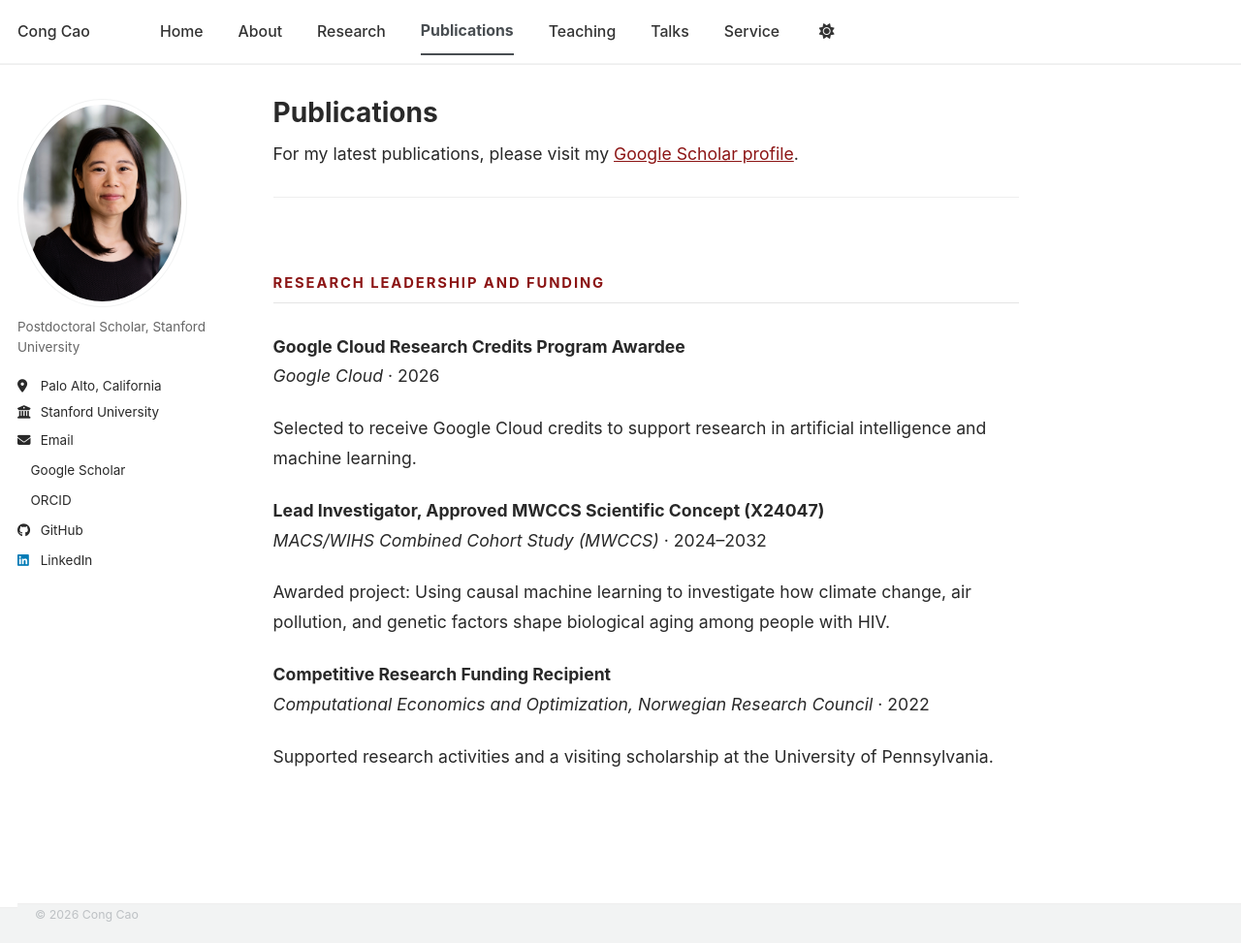
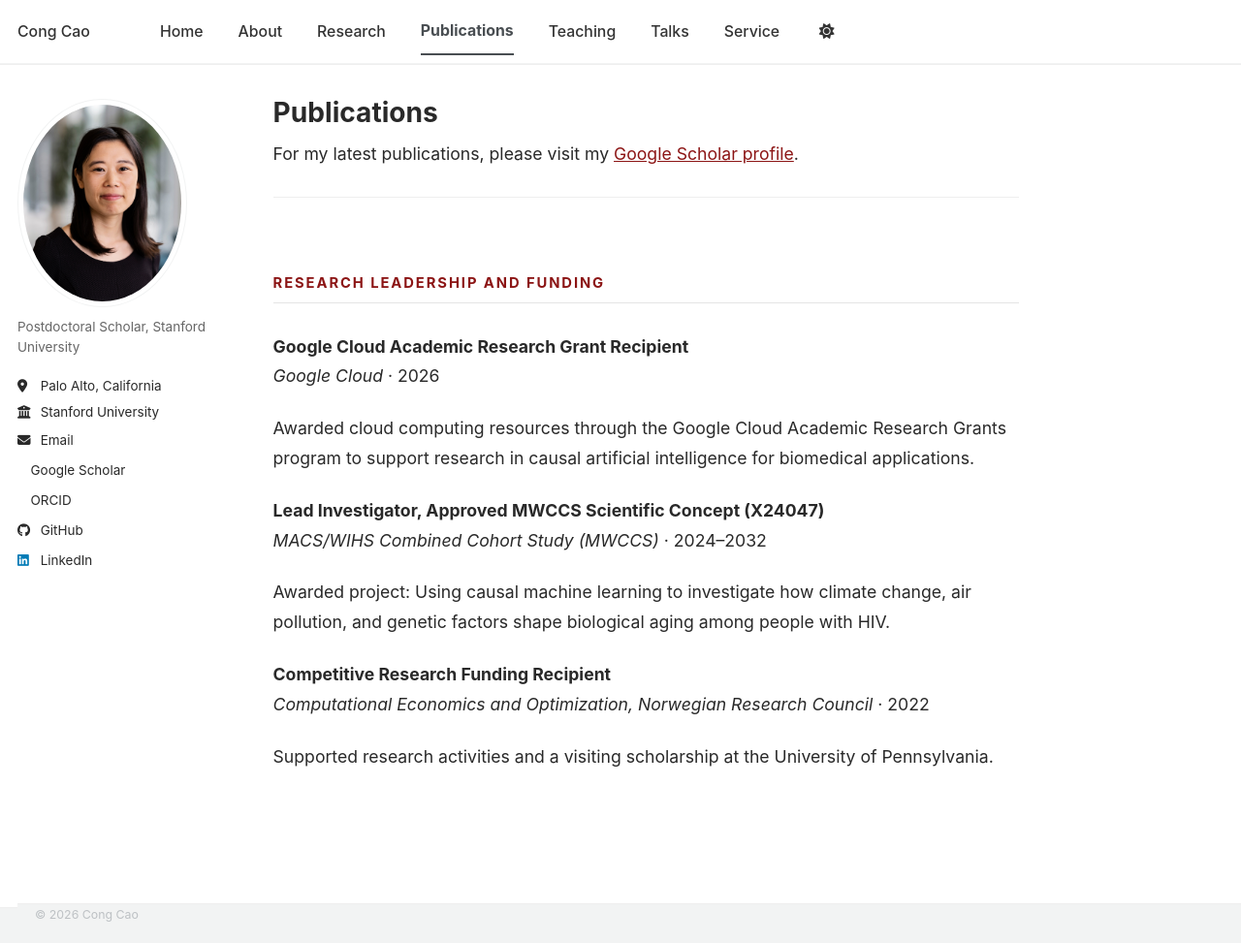
Before and after one commit to congca0/congca0.github.io, a Jekyll site: the page built from publications.md, in a window 1280 px wide and 973 px high. Shown: the whole window at 97% size. Built offline with Jekyll 4.4.1, drawn with Linux system fonts in a browser that asks for light colours; a style sheet for code colours, icons or effects is not loaded.

Commit message:
Update publications.md

```diff
--- a/publications.md
+++ b/publications.md
@@ -10,10 +10,10 @@ For my latest publications, please visit my [Google Scholar profile](https://sch
 
 ## Research Leadership and Funding
 
-**Google Cloud Research Credits Program Awardee**
+**Google Cloud Academic Research Grant Recipient**
 *Google Cloud* · 2026
 
-Selected to receive Google Cloud credits to support research in artificial intelligence and machine learning.
+Awarded cloud computing resources through the Google Cloud Academic Research Grants program to support research in causal artificial intelligence for biomedical applications.
 
 **Lead Investigator, Approved MWCCS Scientific Concept (X24047)**
 *MACS/WIHS Combined Cohort Study (MWCCS)* · 2024–2032
```
